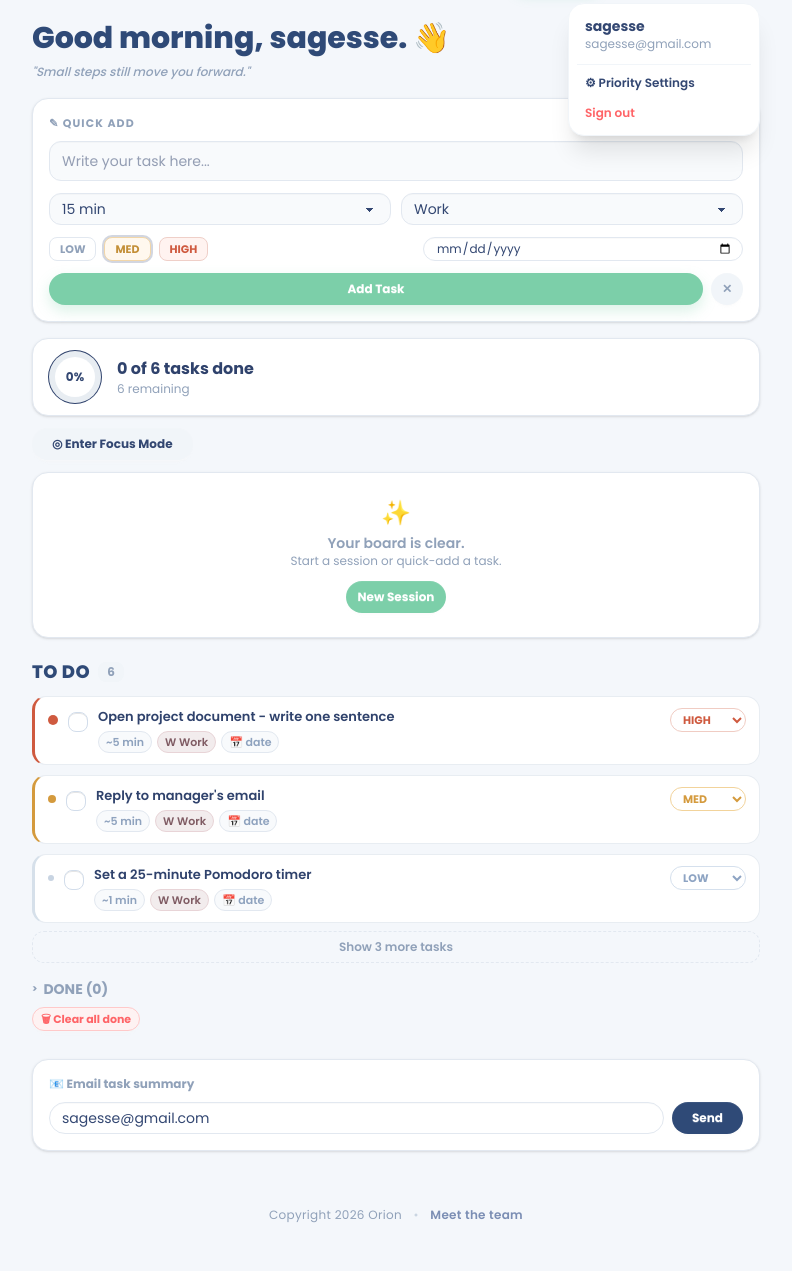
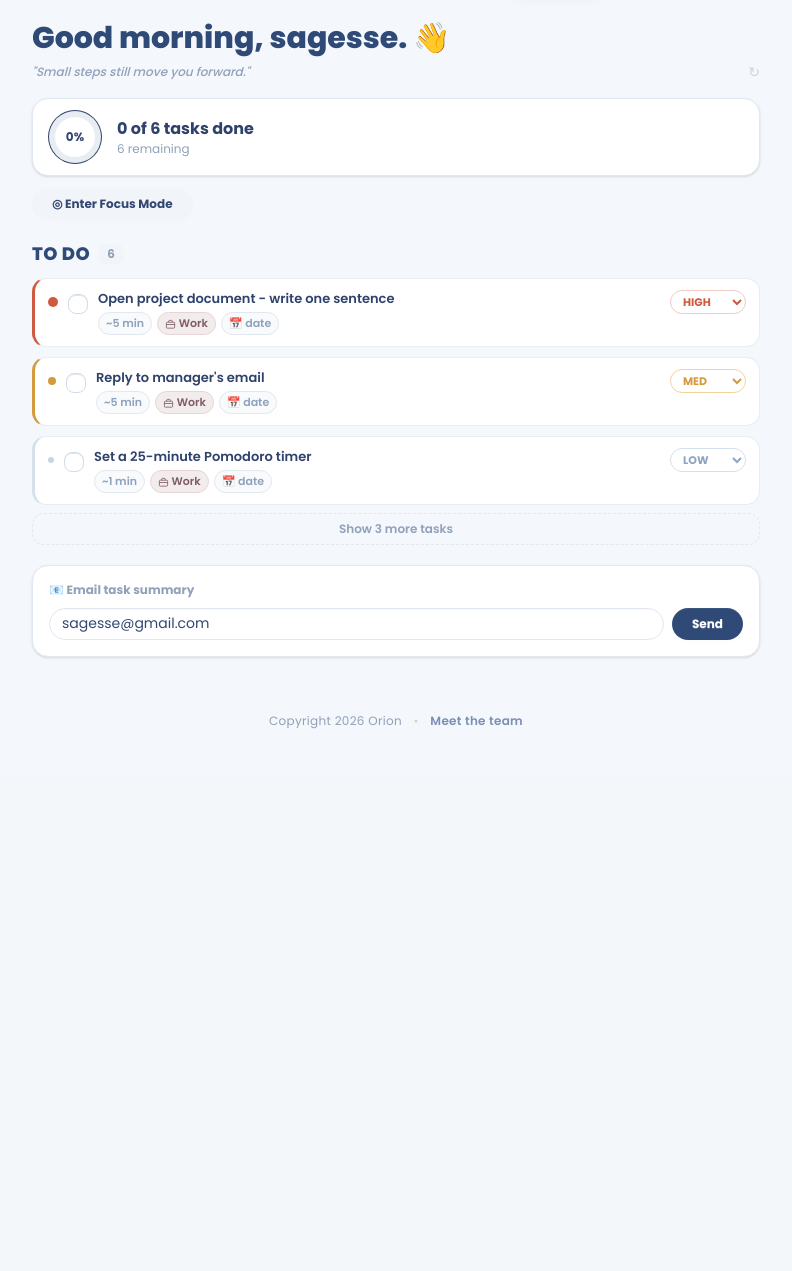
Before and after one commit to Thisisme-Andrew/hackathon-cursor-2026, a Flask app: page /dashboard in a window 1280 px wide. Shown: the part 49-1320 px from the top of the page, without its empty margins (244-1036 px from the left). After the commit the page ends 778 px from the top, so only its background shows below. Run offline with Flask 3, Linux system fonts and the light colour scheme; style sheets or scripts are compiled from the project's sources.

Commit message:
updated minor bug

```diff
--- a/frontend/static/css/dashboard.css
+++ b/frontend/static/css/dashboard.css
@@ -7,6 +7,7 @@
 }
 
 body { font-family: "Poppins", sans-serif; }
+.hide { display: none !important; }
 
 /* Task rows -- priority left border */
 .task-row {
@@ -80,7 +81,7 @@
     background: #fff;
 }
 
-/* Focus overlay */
+/* Focus overlay -- centered */
 .focus-overlay {
     position: fixed;
     inset: 0;
@@ -88,6 +89,8 @@
     background: rgba(244, 247, 251, .96);
     display: none;
     flex-direction: column;
+    align-items: center;
+    justify-content: center;
 }
 
 /* Focus priority dots */
--- a/frontend/static/js/dashboard.js
+++ b/frontend/static/js/dashboard.js
@@ -27,14 +27,14 @@
         Spirituality: "cat-spirit",
         Family: "cat-family",
     };
-    const CAT_SYMBOL = {
-        Work: "W",
-        Health: "H",
-        Relationships: "R",
-        Finance: "F",
-        "Personal Growth": "P",
-        Spirituality: "S",
-        Family: "Fa",
+    const CAT_ICONS = {
+        Work: '<svg xmlns="http://www.w3.org/2000/svg" viewBox="0 0 24 24" fill="none" stroke="currentColor" stroke-width="1.8"><rect x="3" y="7" width="18" height="13" rx="2"/><path d="M8 7V5a2 2 0 0 1 2-2h4a2 2 0 0 1 2 2v2"/><path d="M3 12h18"/></svg>',
+        Health: '<svg xmlns="http://www.w3.org/2000/svg" viewBox="0 0 24 24" fill="none" stroke="currentColor" stroke-width="1.8"><path d="M6 20c4-3 6-8 6-15"/><path d="M12 15c4 0 7-3 7-7"/><path d="M4 12c2 0 4 1 5 3"/></svg>',
+        Relationships: '<svg xmlns="http://www.w3.org/2000/svg" viewBox="0 0 24 24" fill="none" stroke="currentColor" stroke-width="1.8"><path d="M4 18v-8a3 3 0 0 1 3-3h10a3 3 0 0 1 3 3v6a3 3 0 0 1-3 3H9l-5 3v-4Z"/></svg>',
+        Finance: '<svg xmlns="http://www.w3.org/2000/svg" viewBox="0 0 24 24" fill="none" stroke="currentColor" stroke-width="1.8"><circle cx="12" cy="12" r="9"/><path d="M12 7v10"/><path d="M9 9c0-1.1 1.3-2 3-2s3 .9 3 2-1.3 2-3 2-3 .9-3 2 1.3 2 3 2 3-.9 3-2"/></svg>',
+        "Personal Growth": '<svg xmlns="http://www.w3.org/2000/svg" viewBox="0 0 24 24" fill="none" stroke="currentColor" stroke-width="1.8"><path d="M4 19h16"/><path d="M5 16l4-4 3 2 6-6"/><path d="M16 8h2v2"/></svg>',
+        Spirituality: '<svg xmlns="http://www.w3.org/2000/svg" viewBox="0 0 24 24" fill="none" stroke="currentColor" stroke-width="1.8"><path d="M12 3c0 4-4 5-4 9a4 4 0 0 0 8 0c0-4-4-5-4-9Z"/><path d="M8 16h8"/><path d="M9 19h6"/></svg>',
+        Family: '<svg xmlns="http://www.w3.org/2000/svg" viewBox="0 0 24 24" fill="none" stroke="currentColor" stroke-width="1.8"><path d="M3 11 12 4l9 7"/><path d="M5 10v10h14V10"/><path d="M10 20v-5h4v5"/></svg>',
     };
 
     const user = seed.user || { name: "sagesse", email: "sagesse@gmail.com" };
@@ -154,8 +154,11 @@
 
     function categoryChip(category) {
         const key = CAT_KEY[category] || "cat-work";
-        const symbol = CAT_SYMBOL[category] || "T";
-        return `<span class="meta-chip ${key}">${symbol} ${category}</span>`;
+        const svg = CAT_ICONS[category] || "";
+        const iconHtml = svg
+            ? `<span style="display:inline-flex;width:11px;height:11px;flex:none;vertical-align:middle">${svg}</span> `
+            : "";
+        return `<span class="meta-chip ${key}">${iconHtml}${category}</span>`;
     }
 
     function formatDue(due) {
@@ -210,8 +213,10 @@
 
         if (done > 0) {
             doneWrap.classList.remove("hide");
+            clearDoneBtn.classList.remove("hide");
         } else {
             doneWrap.classList.add("hide");
+            clearDoneBtn.classList.add("hide");
             doneExpanded = false;
         }
     }
@@ -323,7 +328,10 @@
 
                 return `
                     <div style="display:flex;align-items:center;justify-content:space-between;gap:8px">
-                        <span style="font-size:13px;font-weight:600;color:#334772">${CAT_SYMBOL[label] || "T"} ${label}</span>
+                        <span style="font-size:13px;font-weight:600;color:#334772;display:flex;align-items:center;gap:6px">
+                            <span style="display:inline-flex;width:14px;height:14px;flex:none">${CAT_ICONS[label] || ""}</span>
+                            ${label}
+                        </span>
                         <div style="display:flex;gap:6px">${scores}</div>
                     </div>
                 `;
@@ -434,7 +442,10 @@
     refreshQuote.addEventListener("click", nextQuote);
     setInterval(nextQuote, 9000);
 
-    openAdd.addEventListener("click", () => addTaskCard.classList.toggle("hide"));
+    openAdd.addEventListener("click", () => {
+        addTaskCard.classList.toggle("hide");
+        if (!addTaskCard.classList.contains("hide")) newTitle.focus();
+    });
     closeAdd.addEventListener("click", () => addTaskCard.classList.add("hide"));
     addTaskBtn.addEventListener("click", addTaskFromForm);
 
--- a/frontend/templates/dashboard.html
+++ b/frontend/templates/dashboard.html
@@ -1,12 +1,14 @@
 <!doctype html>
 <html lang="en">
+
 <head>
     <meta charset="UTF-8" />
     <meta name="viewport" content="width=device-width, initial-scale=1.0" />
     <title>Orion Dashboard</title>
     <link rel="preconnect" href="https://fonts.googleapis.com" />
     <link rel="preconnect" href="https://fonts.gstatic.com" crossorigin />
-    <link href="https://fonts.googleapis.com/css2?family=Poppins:wght@400;500;600;700;800&display=swap" rel="stylesheet" />
+    <link href="https://fonts.googleapis.com/css2?family=Poppins:wght@400;500;600;700;800&display=swap"
+        rel="stylesheet" />
     <link rel="stylesheet" href="{{ url_for('static', filename='css/output.css') }}" />
     <link rel="stylesheet" href="{{ url_for('static', filename='css/dashboard.css') }}" />
 </head>
@@ -16,7 +18,8 @@
     <header class="sticky top-0 z-20 border-b border-slate-200/80 bg-white/80 backdrop-blur">
         <div class="mx-auto flex max-w-3xl items-center justify-between gap-3 px-5 py-2">
             <a href="{{ url_for('home') }}" class="flex items-center gap-2 no-underline">
-                <span class="h-2 w-2 rounded-full bg-[#7ccfa9]" style="box-shadow:0 0 0 3px rgba(124,207,169,.18)"></span>
+                <span class="h-2 w-2 rounded-full bg-[#7ccfa9]"
+                    style="box-shadow:0 0 0 3px rgba(124,207,169,.18)"></span>
                 <span class="text-lg font-extrabold tracking-[0.26em] text-[#334772]">ORION</span>
             </a>
             <div class="relative flex items-center gap-2">
@@ -29,7 +32,8 @@
                 <div class="relative">
                     <button id="user-menu-btn" type="button"
                         class="btn btn-sm rounded-full border-0 bg-[#2f4a77] px-3 text-xs font-bold text-white normal-case">
-                        <span id="user-avatar" class="mr-1 inline-grid h-6 w-6 place-items-center rounded-full bg-[#506391] text-[10px] font-bold">SA</span>
+                        <span id="user-avatar"
+                            class="mr-1 inline-grid h-6 w-6 place-items-center rounded-full bg-[#506391] text-[10px] font-bold">SA</span>
                         <span id="user-name-top" class="max-w-[80px] truncate">sagesse</span>
                     </button>
                     <div id="user-dropdown"
@@ -60,7 +64,8 @@
                 <span id="hero-greeting">Good evening</span>, <span id="hero-name">sagesse</span>. &#x1F44B;
             </h1>
             <div class="mt-1 flex items-center justify-between gap-2">
-                <p id="quote-text" class="text-xs font-medium italic text-slate-400">&ldquo;Progress, not perfection.&rdquo;</p>
+                <p id="quote-text" class="text-xs font-medium italic text-slate-400">&ldquo;Progress, not
+                    perfection.&rdquo;</p>
                 <button id="refresh-quote" type="button"
                     class="border-0 bg-transparent text-sm text-slate-300 hover:text-slate-500 cursor-pointer"
                     aria-label="Refresh quote">&#8635;</button>
@@ -74,33 +79,41 @@
             <div class="mt-3 grid grid-cols-2 gap-2.5">
                 <select id="new-duration"
                     class="select select-bordered select-sm w-full rounded-xl border-slate-200 bg-slate-50 text-sm text-[#334772]">
-                    <option>5 min</option><option selected>15 min</option><option>20 min</option>
-                    <option>30 min</option><option>45 min</option><option>1 hr</option>
+                    <option>5 min</option>
+                    <option selected>15 min</option>
+                    <option>20 min</option>
+                    <option>30 min</option>
+                    <option>45 min</option>
+                    <option>1 hr</option>
                 </select>
                 <select id="new-category"
                     class="select select-bordered select-sm w-full rounded-xl border-slate-200 bg-slate-50 text-sm text-[#334772]">
-                    <option>Work</option><option>Health</option><option>Relationships</option>
-                    <option>Finance</option><option>Personal Growth</option>
-                    <option>Spirituality</option><option>Family</option>
+                    <option value="Work">💼 Work</option>
+                    <option value="Health">🌿 Health</option>
+                    <option value="Relationships">💬 Relationships</option>
+                    <option value="Finance">💰 Finance</option>
+                    <option value="Personal Growth">📈 Personal Growth</option>
+                    <option value="Spirituality">✨ Spirituality</option>
+                    <option value="Family">🏠 Family</option>
                 </select>
             </div>
             <div class="mt-3 flex flex-wrap items-center justify-between gap-2">
                 <div class="flex gap-2">
                     <button type="button" data-prio-pick="LOW"
-                            class="badge cursor-pointer border-slate-200 px-2.5 py-2.5 text-[11px] font-bold text-slate-400 hover:bg-slate-50">
+                        class="rounded-full border border-slate-200 bg-slate-50 px-3 py-1 text-[11px] font-bold text-slate-400 cursor-pointer hover:bg-slate-100">
                         LOW
                     </button>
                     <button type="button" data-prio-pick="MED"
-                            class="badge cursor-pointer border-[#f2d6a8] bg-[#fff8ee] px-2.5 py-2.5 text-[11px] font-bold text-[#c38f37]">
+                        class="rounded-full border border-[#f2d6a8] bg-[#fff8ee] px-3 py-1 text-[11px] font-bold text-[#c38f37] cursor-pointer">
                         MED
                     </button>
                     <button type="button" data-prio-pick="HIGH"
-                            class="badge cursor-pointer border-[#efcfc8] bg-[#fff3f0] px-2.5 py-2.5 text-[11px] font-bold text-[#cf5a3f]">
+                        class="rounded-full border border-[#efcfc8] bg-[#fff3f0] px-3 py-1 text-[11px] font-bold text-[#cf5a3f] cursor-pointer">
                         HIGH
                     </button>
                 </div>
-                <input id="new-due" type="date"
-                       class="input input-bordered input-xs rounded-xl border-slate-200 text-xs text-[#334772]" />
+                <input id="new-due" type="date" style="color-scheme:light"
+                    class="input input-bordered input-xs rounded-xl border-slate-200 bg-white text-xs text-[#334772]" />
             </div>
             <div class="mt-3 flex items-center gap-2">
                 <button id="add-task-btn" type="button"
@@ -112,6 +125,7 @@
         </div>
 
         <div class="mt-4 rounded-2xl border border-slate-200 bg-white px-4 py-3 shadow-sm">
+            <div class="flex items-center justify-between gap-4">
                 <div class="flex items-center gap-4">
                     <div id="progress-ring" class="ring flex-none">
                         <span id="progress-percent" class="text-xs font-bold text-[#334772]">0%</span>
@@ -120,6 +134,11 @@
                         <p id="progress-title" class="text-base font-bold text-[#2f426c]">0 of 0 tasks done</p>
                         <p id="progress-subtitle" class="text-xs text-slate-400">0 remaining</p>
                     </div>
+                </div>
+                <button id="clear-done" type="button"
+                    class="hide btn btn-xs rounded-full border border-red-200 bg-red-50 text-[11px] font-bold normal-case text-red-400">
+                    &#128465; Clear done
+                </button>
             </div>
         </div>
 
@@ -141,7 +160,8 @@
         <section class="mt-5">
             <h2 class="mb-2.5 flex items-center gap-2 text-lg font-extrabold tracking-wide text-[#2f4a77]">
                 TO DO
-                <span id="todo-count" class="badge badge-sm border-0 bg-slate-100 text-xs font-bold text-slate-400">0</span>
+                <span id="todo-count"
+                    class="badge badge-sm border-0 bg-slate-100 text-xs font-bold text-slate-400">0</span>
             </h2>
             <div id="todo-list" class="flex flex-col gap-2.5"></div>
             <button id="show-more-btn" type="button"
@@ -157,10 +177,6 @@
                 <span id="done-title">DONE (0)</span>
             </button>
             <div id="done-content" class="hide mt-2">
-                <button id="clear-done" type="button"
-                        class="btn btn-xs mb-2 rounded-full border border-red-200 bg-red-50 text-[11px] font-bold normal-case text-red-400">
-                    &#128465; Clear all done
-                </button>
                 <div id="done-list" class="flex flex-col gap-2"></div>
             </div>
         </section>
@@ -183,16 +199,16 @@
     </main>
 
     <div id="focus-overlay" class="focus-overlay">
-        <div class="mx-auto flex w-full max-w-3xl items-center justify-between px-5 pt-3">
+        <div class="absolute left-0 right-0 top-0 flex items-center justify-between px-5 pt-4">
             <button id="focus-exit" type="button"
                 class="cursor-pointer border-0 bg-transparent text-sm font-semibold text-slate-400 hover:text-slate-600">
                 &larr; Exit Focus
             </button>
             <p id="focus-counter" class="text-sm font-semibold text-slate-400">1 of 1</p>
         </div>
-        <div id="focus-dots" class="focus-dots mx-auto mt-3 w-full max-w-3xl px-5"></div>
-        <div id="focus-card"
-             class="mx-auto mt-auto mb-8 w-[min(540px,94%)] rounded-2xl border border-slate-200 bg-white p-6 shadow-xl"
+        <div class="flex w-full flex-col items-center gap-3 px-4">
+            <div id="focus-dots" class="focus-dots"></div>
+            <div id="focus-card" class="w-[min(540px,94%)] rounded-2xl border border-slate-200 bg-white p-6 shadow-xl"
                 style="border-top:4px solid #c9d5e3">
                 <div class="flex items-center justify-between gap-2">
                     <span id="focus-prio" class="focus-prio low badge border text-[11px] font-bold">&#9679; LOW</span>
@@ -207,6 +223,7 @@
                     class="btn mt-2 w-full rounded-full border-0 bg-slate-100 text-sm font-bold normal-case text-slate-400">
                     Next Task &rarr;
                 </button>
+            </div>
         </div>
     </div>
 
@@ -240,4 +257,5 @@
     <script id="dashboard-seed" type="application/json">{{ dashboard_seed | tojson }}</script>
     <script src="{{ url_for('static', filename='js/dashboard.js') }}" defer></script>
 </body>
+
 </html>
```
Lines whose indentation alone changed are shown as unchanged.
